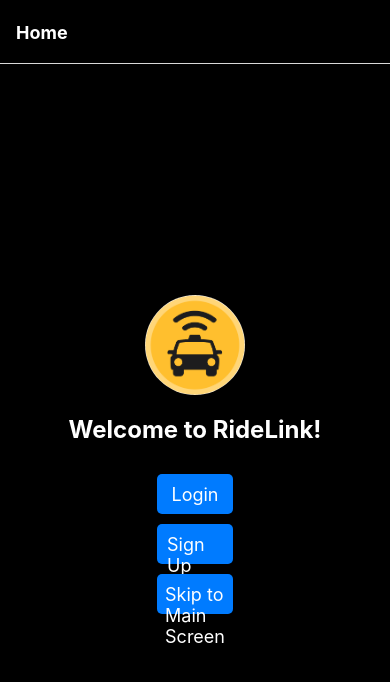
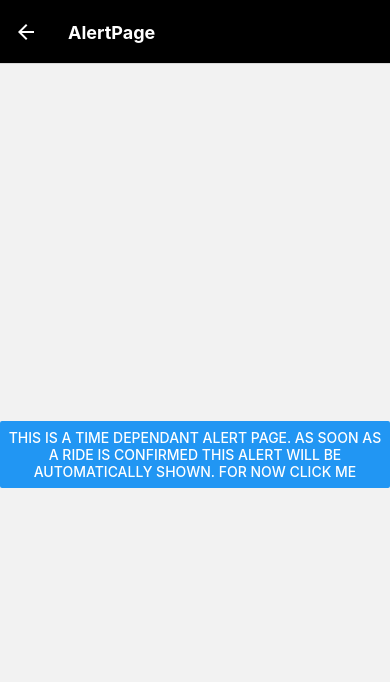
Before and after one commit to Kartik1109/RideShare, a React Native app: screen /AlertPage in a window 390 px wide. Shown: the top 682 px of the page. Built offline with nearby package versions, Linux system fonts and the light colour scheme.

Commit message:
Added Alert Page

```diff
--- /dev/null
+++ b/Alert.js
@@ -0,0 +1,29 @@
+import React from 'react';
+import { View, Button, Alert } from 'react-native';
+
+const AlertPage = () => {
+  const showAlert = () => {
+    Alert.alert(
+      'This message will be automatically shown once the car pool is confirmed.',
+      'Here will be the details: Ride Confirmed, Car 8906 approaching in 5 mins',
+      [
+        {
+          text: 'Cancel',
+          onPress: () => console.log('Cancel Pressed'),
+          style: 'cancel',
+        },
+        { text: 'OK', onPress: () => console.log('OK Pressed') },
+      ],
+      { cancelable: false }
+    );
+  };
+
+  return (
+    <View style={{ flex: 1, justifyContent: 'center', alignItems: 'center' }}>
+      <Button title="This is a time dependant Alert Page. As soon as a ride is confirmed this alert will be automatically shown. For now click me" onPress={showAlert} />
+    </View>
+  );
+};
+
+
+export default AlertPage;
--- a/App.js
+++ b/App.js
@@ -9,6 +9,7 @@ import OfferRide from './ORS'; // import the OfferRide screen
 import RequestRide from './RRS'; // import to RequestRide screen
 import WWP from './WWP'
 import CoinMeasurement from './CoinMeasurement';
+import AlertPage from './Alert'
 
 
 
@@ -69,6 +70,8 @@ function App() {
         <Stack.Screen name="RequestRide" component={RequestRide} />
         <Stack.Screen name="WWP" component={WWP} />
         <Stack.Screen name="CoinMeasurement" component={CoinMeasurement} />
+        <Stack.Screen name="AlertPage" component={AlertPage} />
+
 
       </Stack.Navigator>
     </NavigationContainer>
--- a/Main.js
+++ b/Main.js
@@ -23,6 +23,12 @@ const Main = ({ navigation }) => {
         onPress={() => navigation.navigate('WWP')}
       >
         <Text style={styles.buttonText}>Wordle Wednesday</Text>
+      </TouchableOpacity>
+      <TouchableOpacity
+        style={[styles.button, { backgroundColor: 'purple' }]}
+        onPress={() => navigation.navigate('AlertPage')}
+      >
+        <Text style={styles.buttonText}>AlertPage</Text>
       </TouchableOpacity>
      <TouchableOpacity onPress={() => navigation.navigate('CoinMeasurement')}>
      <View style={styles.coinContainer}>
```
